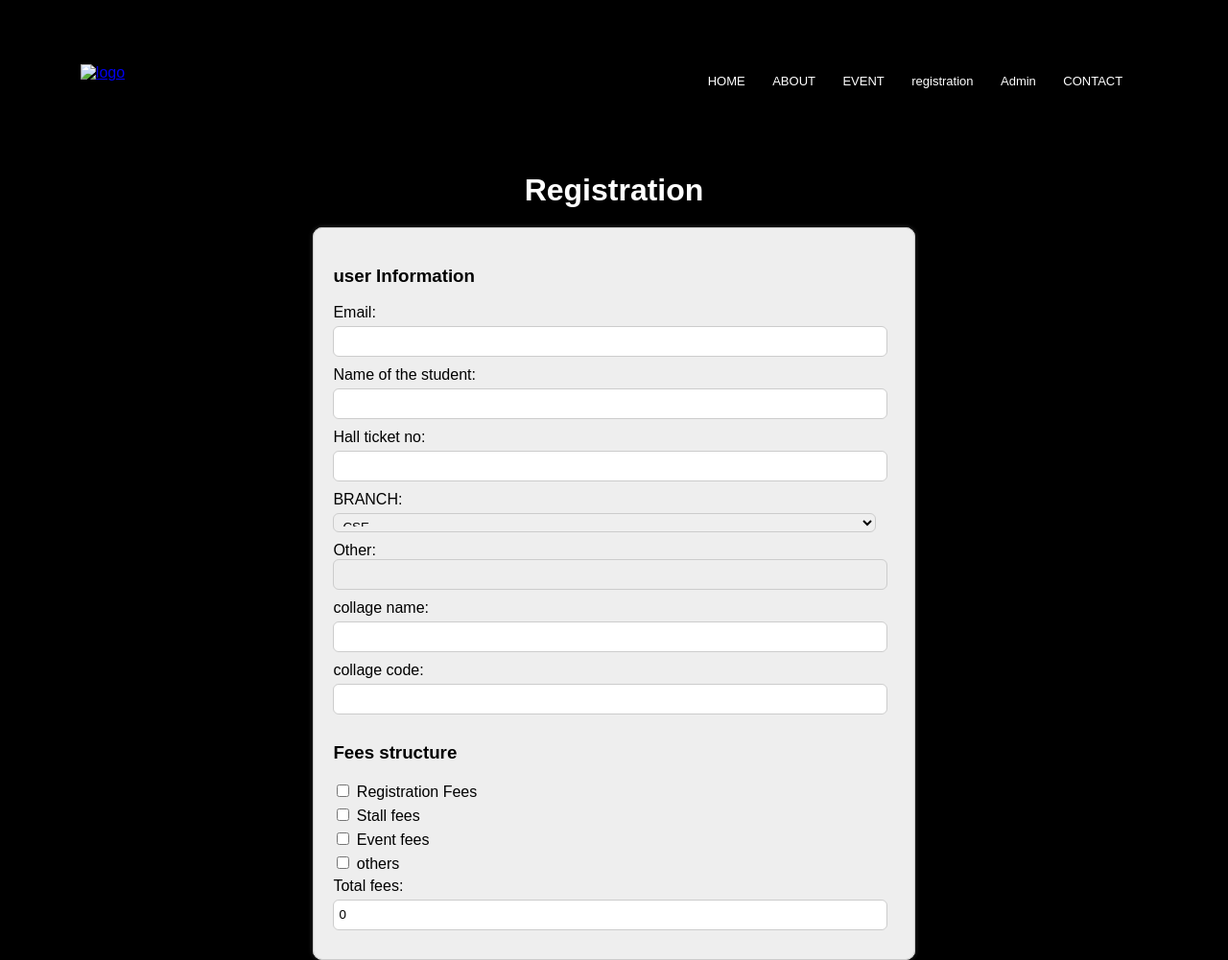
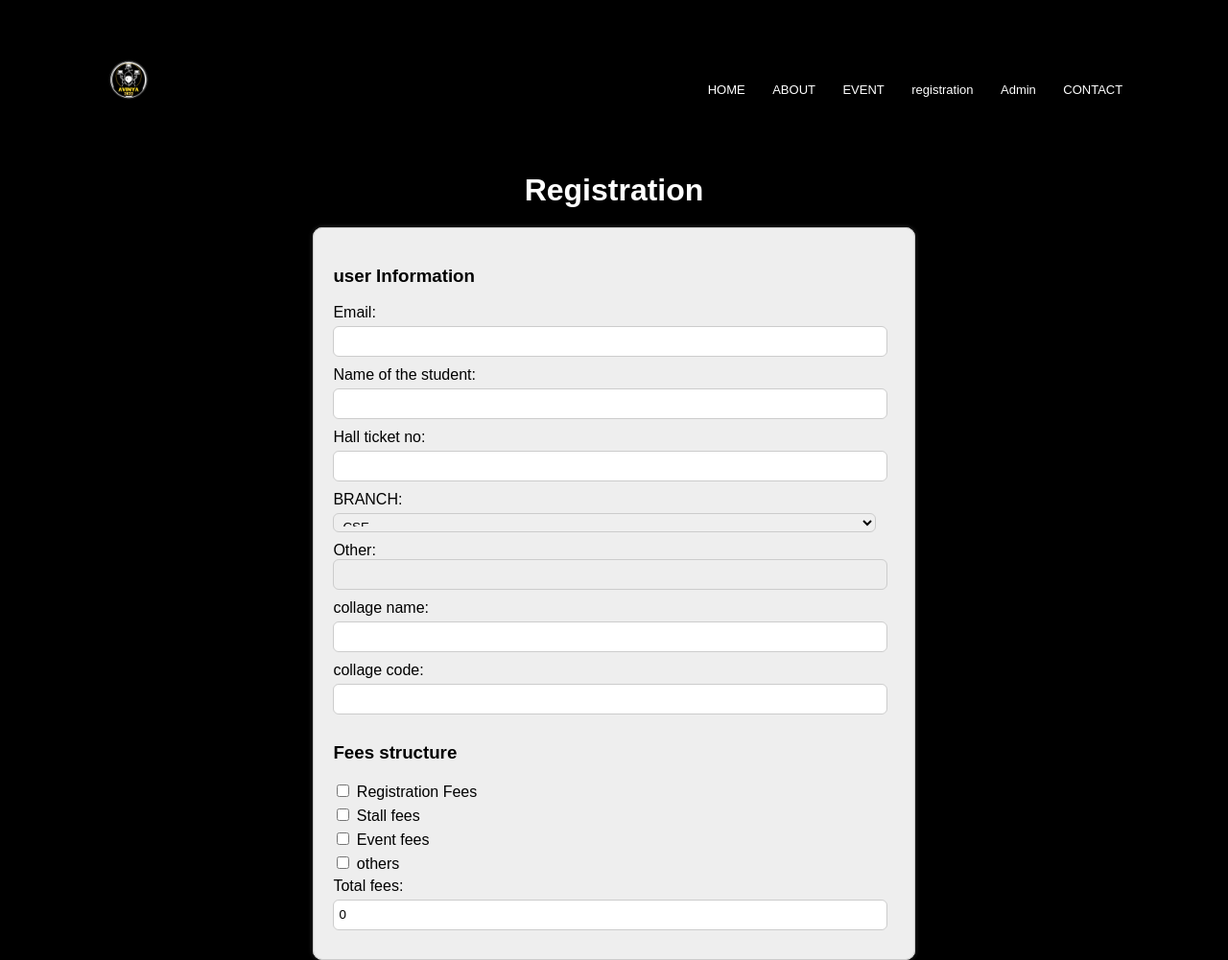
Before and after one commit to Svprasad01/avinya2k22, a plain HTML site: page registration.html in a window 1280 px wide. Shown: the top 1001 px of the page at 96% size. Drawn offline with nearby package versions, Linux system fonts and the light colour scheme.

Commit message:
Update registration.html

```diff
--- a/registration.html
+++ b/registration.html
@@ -202,7 +202,7 @@ label { display: inline-block; }
 <body>
   <div id="home"class="header">
     <nav>
-      <a href="index.html"><img src="logo.png" alt="logo"></a>
+      <a href="index.html"><img src="avinya.png" alt="logo"></a>
       <div id="navLinks" class="nav-links" >
 <i class="fa-solid fa-xmark" onclick="hideMenu()"></i>
         <ul>
```
